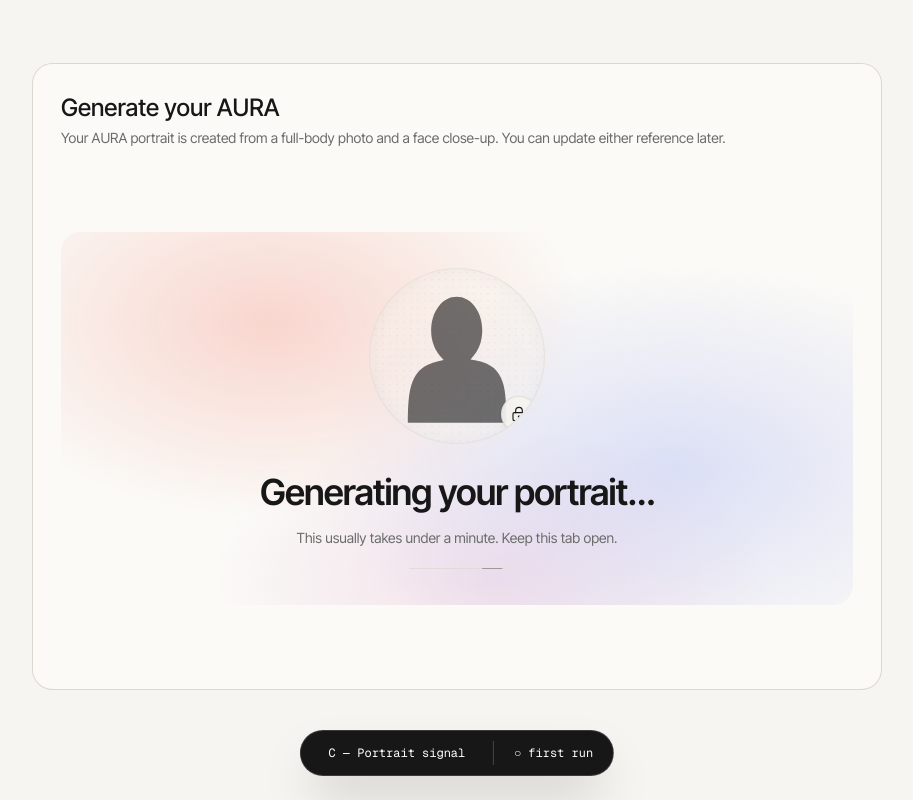
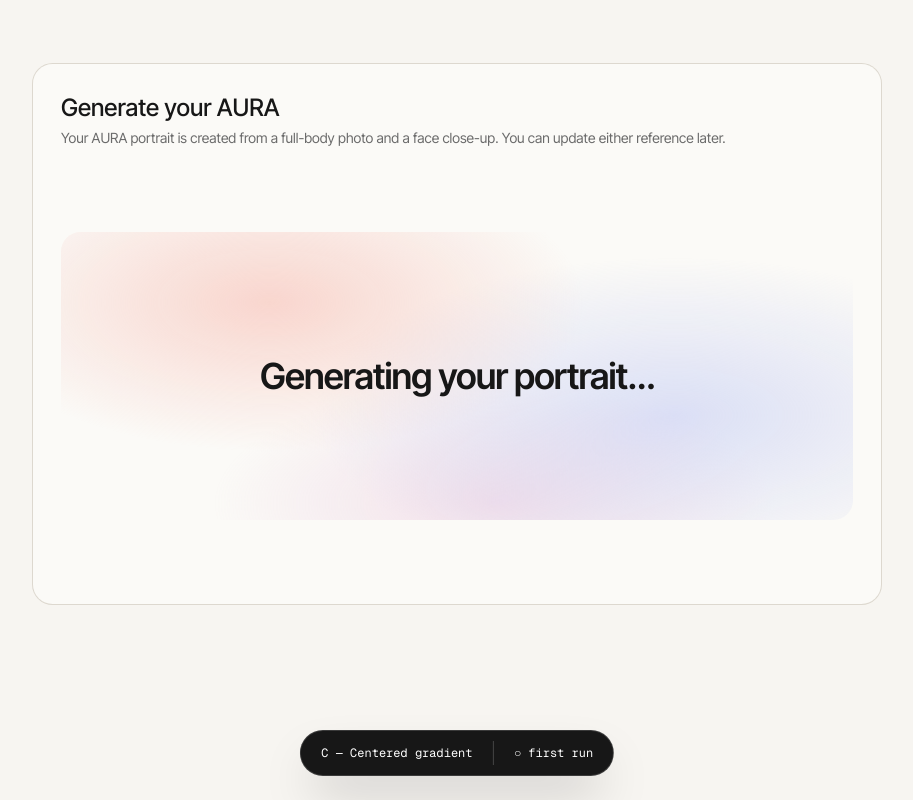
Before and after one commit to sushmitakanchan/fashion-app, a Next.js app: page /aura/prototype-generating in a window 1280 px wide. Shown: the whole page, without its empty margins (183-1096 px from the left). Built offline with nearby package versions, Linux system fonts and the light colour scheme.

Commit message:
prototype: center aura generating message

```diff
--- a/public/prototypes/ASSET-NOTICE.md
+++ /dev/null
@@ -1,7 +0,0 @@
-# Prototype asset notice
-
-`aura-locked-character.svg` is the “Character” icon by Delapouite, downloaded
-from [Game-icons.net](https://game-icons.net/1x1/delapouite/character.html) and
-used under [CC BY 3.0](https://creativecommons.org/licenses/by/3.0/).
-
-The asset is used only by the throwaway AURA generating-state prototype.
--- a/src/app/aura/prototype-generating/page.tsx
+++ b/src/app/aura/prototype-generating/page.tsx
@@ -176,37 +176,6 @@
   100% { transform: translate3d(-1%, 2%, 0) scale(1.06); }
 }
 
-.proto-character-scan {
-  background: linear-gradient(
-    to bottom,
-    transparent,
-    rgb(255 255 255 / 0.14),
-    rgb(255 255 255 / 0.46),
-    transparent
-  );
-  animation: proto-character-scan 5.8s cubic-bezier(0.45, 0, 0.55, 1) infinite;
-}
-@keyframes proto-character-scan {
-  0%, 12%   { transform: translateY(0); opacity: 0; }
-  20%       { opacity: 1; }
-  74%       { opacity: 1; }
-  86%, 100% { transform: translateY(178px); opacity: 0; }
-}
-
-.proto-character-line { animation: proto-character-line 5.8s cubic-bezier(0.45, 0, 0.55, 1) infinite; }
-@keyframes proto-character-line {
-  0%, 12%   { transform: translateY(0); opacity: 0; }
-  20%       { opacity: 0.52; }
-  74%       { opacity: 0.52; }
-  86%, 100% { transform: translateY(178px); opacity: 0; }
-}
-
-.proto-focus-mark { animation: proto-focus-mark 3.5s ease-in-out infinite; }
-@keyframes proto-focus-mark {
-  0%, 100% { transform: translateX(-6px); opacity: 0.3; }
-  50%      { transform: translateX(76px); opacity: 0.75; }
-}
-
 /* --- variant D: cyberpunk scan --- */
 
 .proto-bloom {
@@ -336,8 +305,7 @@
 @media (prefers-reduced-motion: reduce) {
   .proto-grain, .proto-develop, .proto-sweep, .proto-breathe,
   .proto-key, .proto-fill, .proto-aurora, .proto-shimmer,
-  .proto-portrait-bloom, .proto-character-scan, .proto-character-line,
-  .proto-focus-mark,
+  .proto-portrait-bloom,
   .proto-bloom, .proto-figure, .proto-scan, .proto-floor,
   .proto-band, .proto-outline, .proto-twinkle, .proto-ringpulse,
   .proto-ringticks, .proto-orbit-a, .proto-orbit-b, .proto-mesh,
--- a/src/app/aura/prototype-generating/variants.tsx
+++ b/src/app/aura/prototype-generating/variants.tsx
@@ -11,8 +11,6 @@
  */
 
 import * as React from "react";
-import Image from "next/image";
-import { LockKeyholeIcon } from "lucide-react";
 
 /** Honest copy, fixed by #20. Shared because it isn't the thing being varied. */
 const HEADLINE = "Generating your portrait…";
@@ -242,55 +240,22 @@
 VariantB.displayName = "Studio call sheet";
 
 /* ------------------------------------------------------------------ */
-/* C — Locked character: type-led, faceless game silhouette, soft bloom */
+/* C — Centered gradient: nothing competes with the generating message */
 /* ------------------------------------------------------------------ */
-
-function LockedCharacter() {
-  return (
-    <div className="relative size-40" aria-hidden="true">
-      <Image
-        src="/prototypes/aura-locked-character.svg"
-        alt=""
-        fill
-        sizes="160px"
-        className="object-contain p-2 opacity-55 dark:invert"
-      />
-      <div className="proto-character-scan pointer-events-none absolute inset-x-2 top-0 h-9 mix-blend-soft-light motion-reduce:hidden" />
-      <div className="proto-character-line bg-foreground/35 pointer-events-none absolute inset-x-3 top-0 h-px motion-reduce:hidden" />
-      <span className="bg-background/90 border-border/70 text-foreground absolute right-0 bottom-1 grid size-9 place-items-center rounded-full border shadow-sm backdrop-blur-sm">
-        <LockKeyholeIcon className="size-4" strokeWidth={1.7} />
-      </span>
-    </div>
-  );
-}
 
 export function VariantC({ regenerating }: VariantProps) {
   return (
     <Shell regenerating={regenerating}>
-      <div className="relative grid w-full justify-items-center gap-7 overflow-hidden rounded-xl py-9 text-center">
-        {/* The gradient is deliberately atmospheric: it reads as colour in a
-            portrait studio, not an effect applied to a digital interface. */}
+      <div className="relative flex min-h-72 w-full items-center justify-center overflow-hidden rounded-xl px-6 py-16 text-center">
         <div className="proto-portrait-bloom pointer-events-none absolute inset-0 motion-reduce:animate-none" />
-        <div className="bg-background/35 border-border/60 relative grid size-44 place-items-center overflow-hidden rounded-full border shadow-[inset_0_1px_18px_rgb(0_0_0_/_0.04)] backdrop-blur-[1px]">
-          <div className="proto-grain pointer-events-none absolute inset-0 opacity-25 motion-reduce:animate-none" />
-          <LockedCharacter />
-        </div>
-        <div className="relative grid gap-4 px-6">
-          <p className="text-3xl font-semibold tracking-tight text-balance sm:text-4xl">
-            {HEADLINE}
-          </p>
-          <p className="text-muted-foreground mx-auto max-w-sm text-pretty">
-            {SUBLINE}
-          </p>
-          <div className="bg-border/70 mx-auto mt-1 h-px w-24 overflow-hidden rounded-full">
-            <div className="proto-focus-mark bg-foreground/45 h-full w-5 motion-reduce:animate-none" />
-          </div>
-        </div>
+        <p className="relative text-3xl font-semibold tracking-tight text-balance sm:text-4xl">
+          {HEADLINE}
+        </p>
       </div>
     </Shell>
   );
 }
-VariantC.displayName = "Portrait signal";
+VariantC.displayName = "Centered gradient";
 
 /* ------------------------------------------------------------------ */
 /* D — Cyberpunk scan: A's frame + scanline, C's gradient bloom         */
```
Also changed, not shown: public/prototypes/aura-locked-character.svg (deleted).
